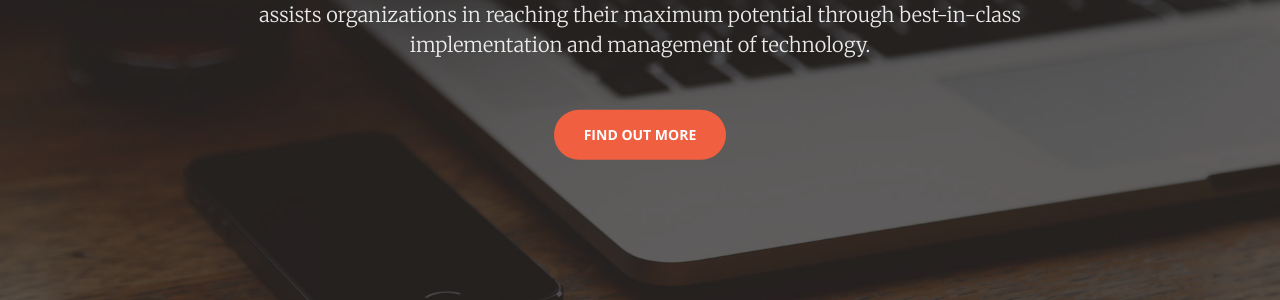
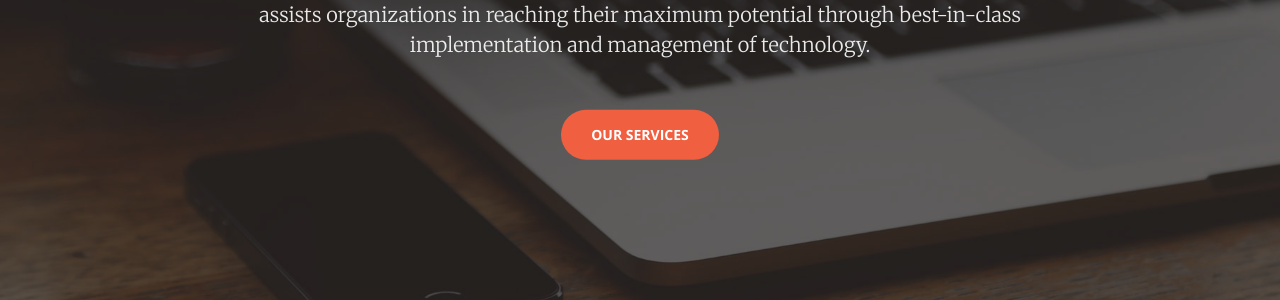
Before and after one commit to bigitnetworks/bigitnetworks.github.io, a Jekyll site: the page built from index.html, in a window 1280 px wide and 900 px high, scrolled down 321 px. Shown: the part 136-436 px from the top of the window. Built offline with Jekyll 4.4.1, drawn with Linux system fonts in a browser that asks for light colours.

Commit message:
Update index.html

```diff
--- a/index.html
+++ b/index.html
@@ -11,7 +11,7 @@ title: Home Page
 			<h1>Managed IT Solutions</h1>
 			<hr>
 			<p>Bit IT Networkss offers a variety of products and services for small- to mid-sized businesses and public sector agencies throughout the state of Georgia. The company assists organizations in reaching their maximum potential through best-in-class implementation and management of technology.</p>
-			<a href="/services.html" class="btn btn-primary btn-xl page-scroll">Find Out More</a>
+			<a href="/services.html" class="btn btn-primary btn-xl page-scroll">Our Services</a>
 		</div>
 	</div>
 </header>
```
